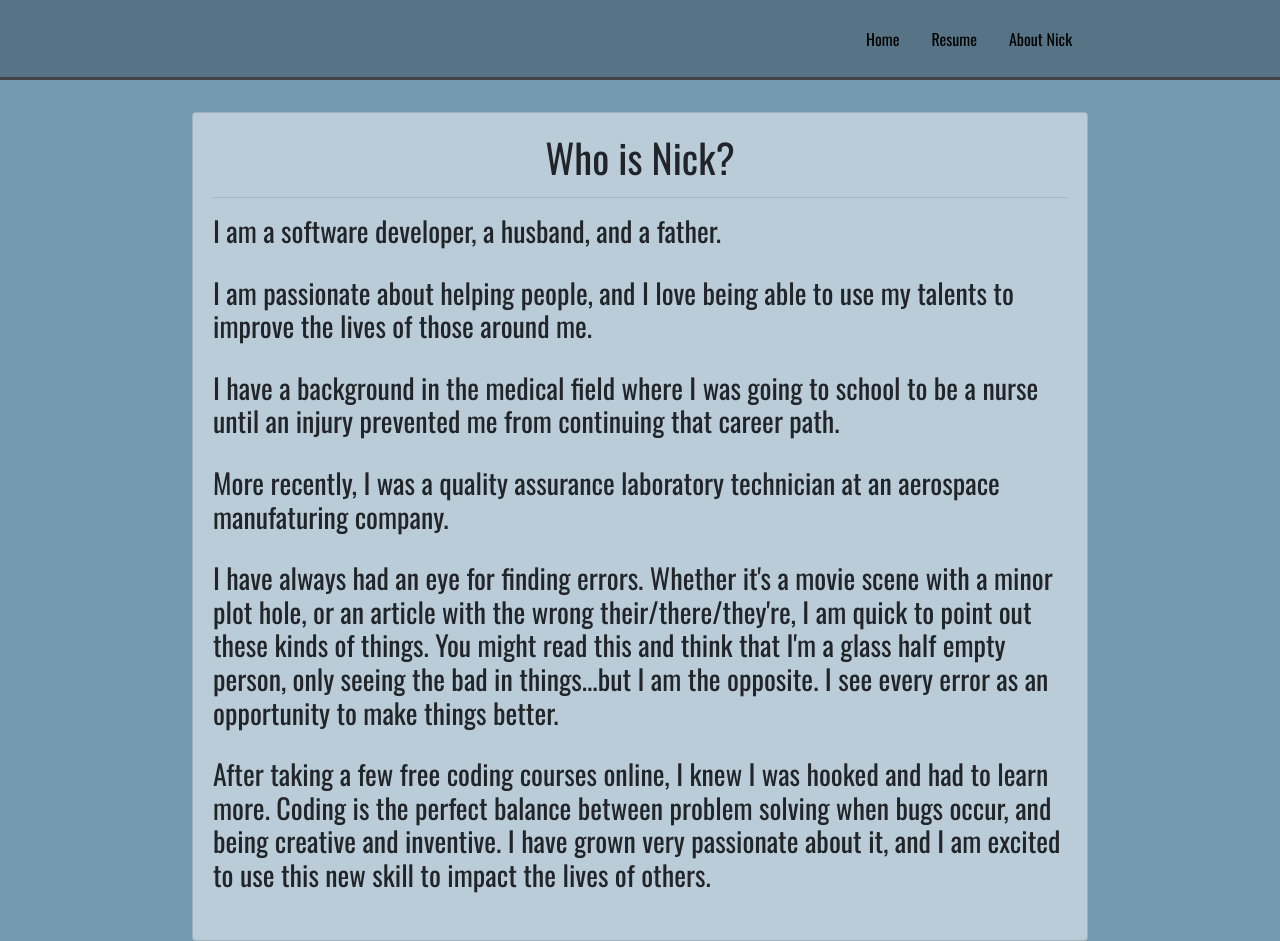
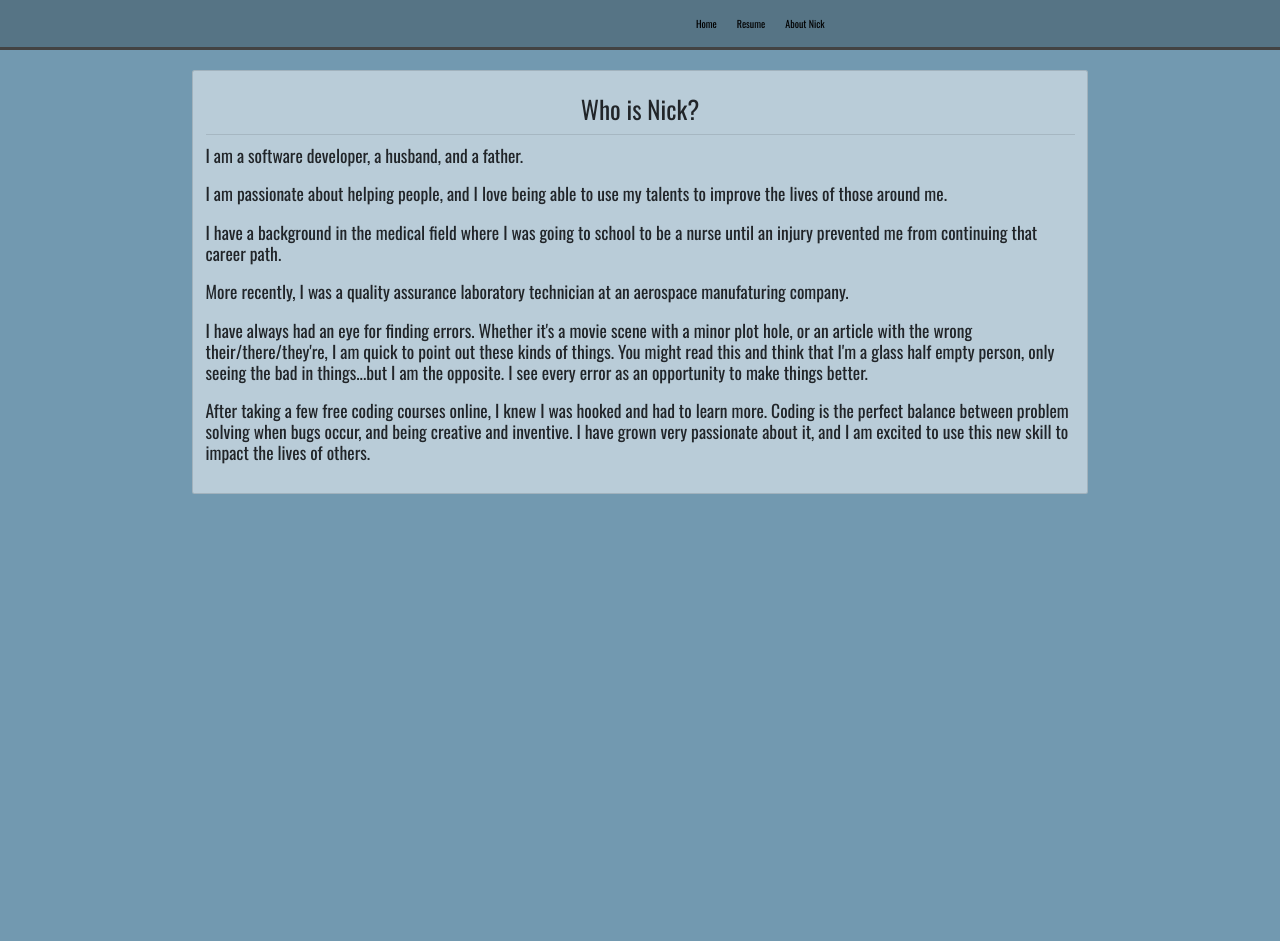
Before and after one commit to Nhvattum/portfolio, a Next.js app: page /about in a window 1280 px wide. After the commit the page ends 800 px from the top, so only its background shows below. Built offline with nearby package versions, Linux system fonts and the light colour scheme.

Commit message:
fixing bootstrap

```diff
--- a/pages/_app.js
+++ b/pages/_app.js
@@ -5,12 +5,14 @@ import Head from 'next/head'
 function MyApp({ Component, pageProps }) {
   return (
     <div>
-      {/* <Head>
+      <Head>
         <link href="https://fonts.googleapis.com/css2?family=Oswald:wght@400&display=swap" rel="stylesheet"/>
         <title>Nick Hvattum Portfolio</title>
         <link rel="icon" href="/favicon.ico" />
-        <link rel="stylesheet" href="https://maxcdn.bootstrapcdn.com/bootstrap/4.3.1/css/bootstrap.min.css"></link>
-      </Head> */}
+        <link rel="stylesheet" href="https://cdn.jsdelivr.net/gh/konpa/devicon@master/devicon.min.css"></link>
+        <link rel="stylesheet" href="https://maxcdn.bootstrapcdn.com/bootstrap/3.4.1/css/bootstrap.min.css"></link>
+
+      </Head>
       <Component {...pageProps} />
     </div>
   )
```
Also changed, not shown: components/home.js (+0 -12 lines), pages/index.js (+0 -8 lines).
